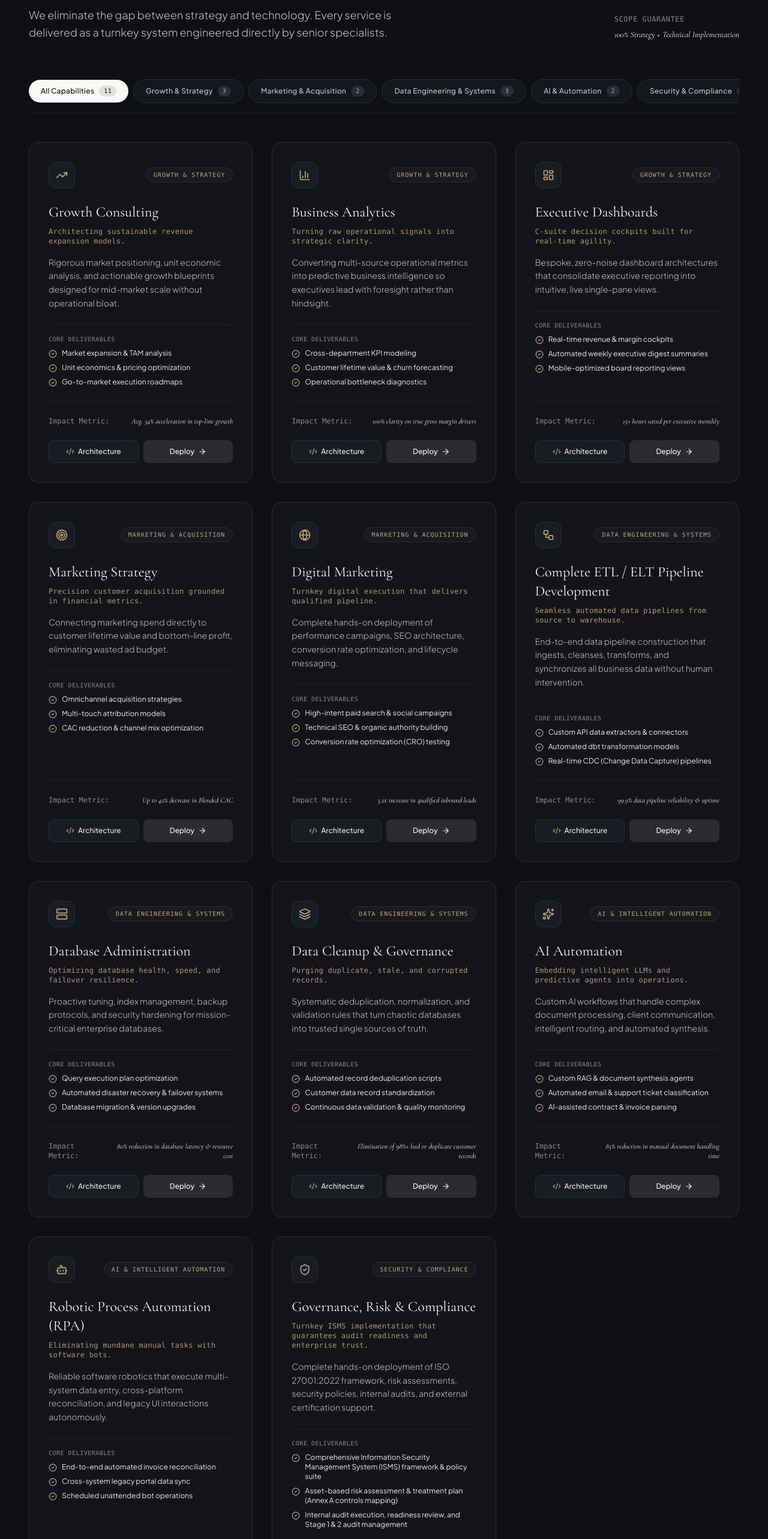
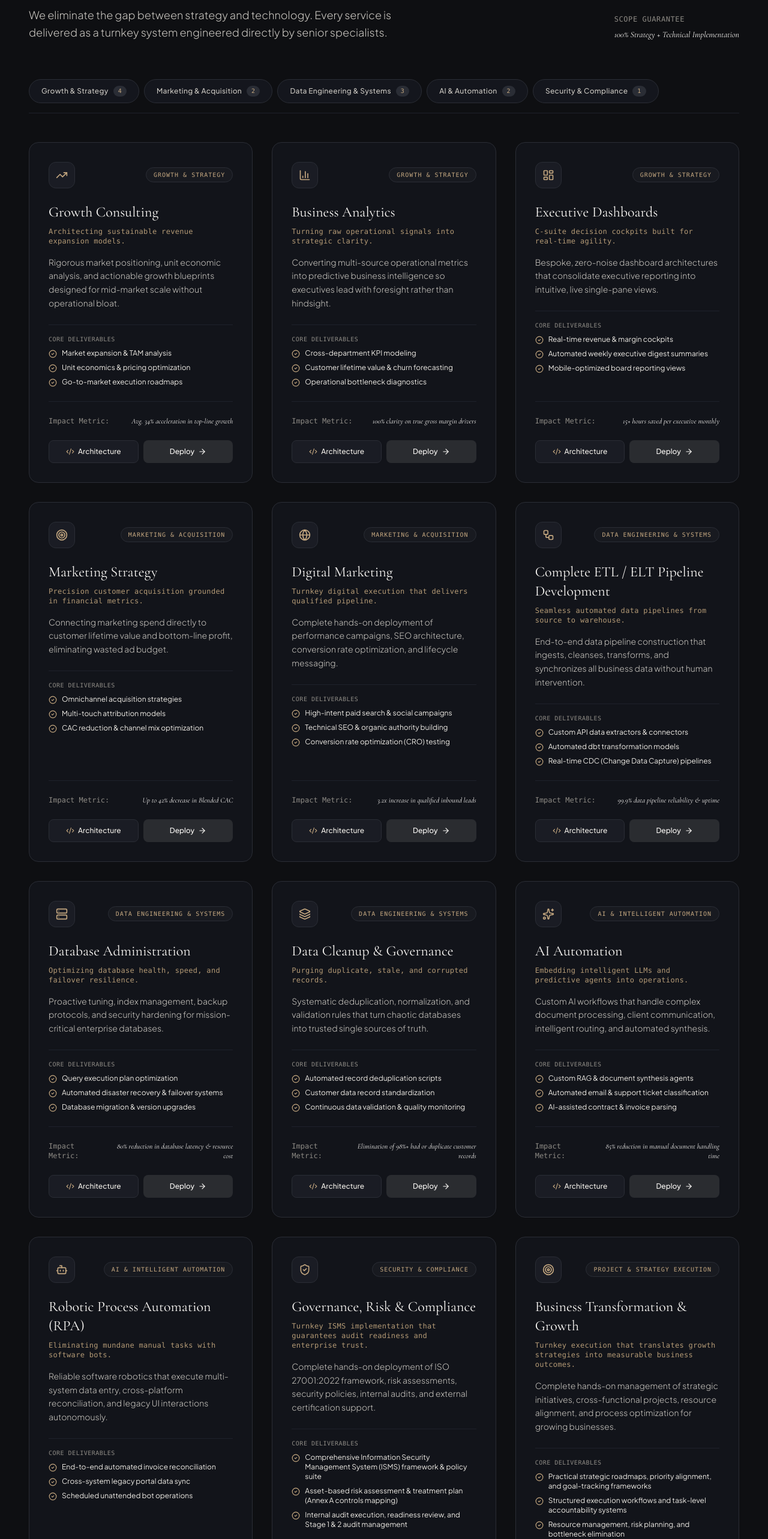
Before and after one commit to jacksonbeaufort-ship-it/Beaufort-Strategy-Website, a React (Vite) app: page / in a window 1280 px wide. Shown: the part 2160-4726 px from the top of the page at 60% size. Built offline with nearby package versions, Linux system fonts and the light colour scheme.

Commit message:
Project Management Service

```diff
--- a/src/components/Services.tsx
+++ b/src/components/Services.tsx
@@ -33,8 +33,7 @@ export const Services: React.FC<ServicesProps> = ({
   const [activeBlueprintService, setActiveBlueprintService] = useState<ServiceItem | null>(null);
 
   const domainTabs = [
-    { id: 'all', label: 'All Capabilities', count: 11 },
-    { id: 'growth', label: 'Growth & Strategy', count: 3 },
+    { id: 'growth', label: 'Growth & Strategy', count: 4 },
     { id: 'marketing', label: 'Marketing & Acquisition', count: 2 },
     { id: 'data', label: 'Data Engineering & Systems', count: 3 },
     { id: 'automation', label: 'AI & Automation', count: 2 },
@@ -70,6 +69,8 @@ export const Services: React.FC<ServicesProps> = ({
         return <Bot className="w-5 h-5 text-[#C5A880]" />;
       case 'security-certifications-iso-27001':
         return <ShieldCheck className="w-5 h-5 text-[#C5A880]" />;
+      case 'business-transformation-growth':
+        return <Target className="w-5 h-5 text-[#C5A880]" />;
       default:
         return <Layers className="w-5 h-5 text-[#C5A880]" />;
     }
--- a/src/data/content.ts
+++ b/src/data/content.ts
@@ -308,6 +308,29 @@ export const CORE_SERVICES: ServiceItem[] = [
         "Run internal audit and readiness reviews, then manage Stage 1 and Stage 2 certification activities."
       ]
     }
+  },
+  {
+    id: "business-transformation-growth",
+    title: "Business Transformation & Growth",
+    domain: "growth",
+    domainLabel: "Project & Strategy Execution",
+    tagline: "Turnkey execution that translates growth strategies into measurable business outcomes.",
+    description: "Complete hands-on management of strategic initiatives, cross-functional projects, resource alignment, and process optimization for growing businesses.",
+    deliverables: [
+      "Practical strategic roadmaps, priority alignment, and goal-tracking frameworks",
+      "Structured execution workflows and task-level accountability systems",
+      "Resource management, risk planning, and bottleneck elimination"
+    ],
+    impactMetric: "40% faster time-to-market for growth initiatives and 90%+ target completion rate",
+    architectureDetails: {
+      problemSolved: "Growth initiatives lose momentum when priorities, ownership, resources, and execution workflows are not aligned.",
+      techStack: ["Strategic Roadmaps", "Project Governance", "KPI Tracking", "Resource Planning", "Risk Management"],
+      processSteps: [
+        "Align strategic priorities to measurable business outcomes and accountable owners.",
+        "Build structured execution workflows with milestones, task-level accountability, and reporting.",
+        "Monitor risks, remove bottlenecks, and continuously optimize resources through delivery."
+      ]
+    }
   }
 ];
 
```
